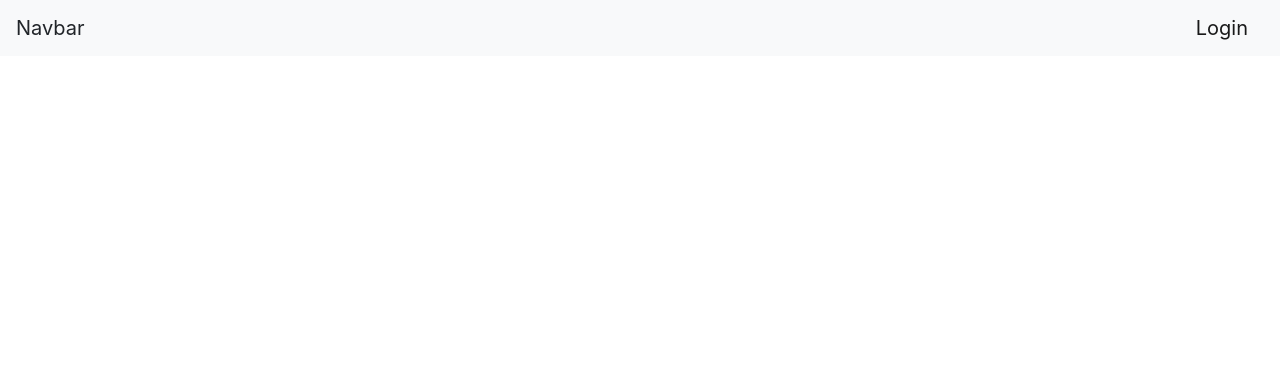
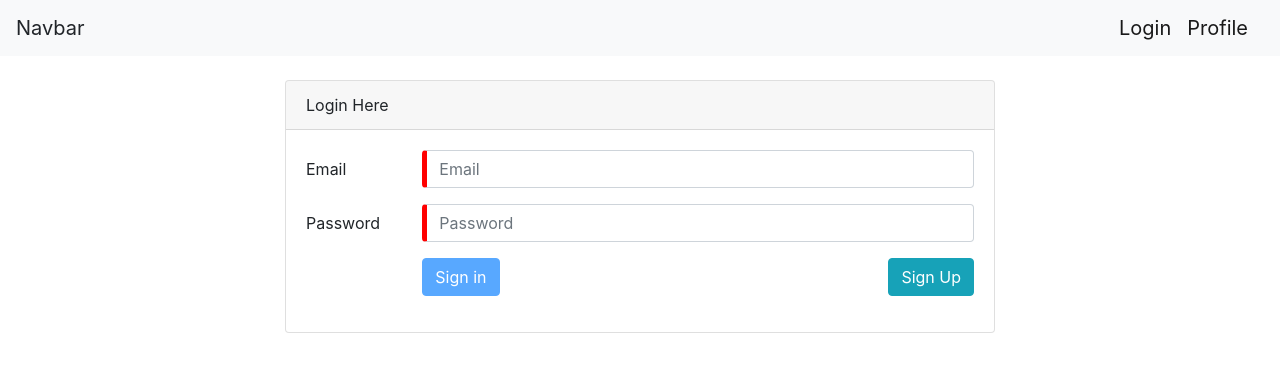
Before and after one commit to VitalyZibulski/Laravel-Angular-JWT, an Angular app: page /login in a window 1280 px wide. Shown: the top 372 px of the page. Built offline with nearby package versions, Linux system fonts and the light colour scheme.

Commit message:
add login router

```diff
--- a/src/app/app.component.html
+++ b/src/app/app.component.html
@@ -1,6 +1,6 @@
 <app-navbar></app-navbar>
 
 <div class="container">
-
+    <router-outlet></router-outlet>
 
 </div>
--- a/src/app/components/login/login.component.html
+++ b/src/app/components/login/login.component.html
@@ -1,3 +1,35 @@
-<p>
-  login works!
-</p>
+<div class="mt-4 col-8 offset-2">
+
+    <div class="card">
+        <div class="card-header">Login Here</div>
+        <div class="card-body">
+            <form #loginForm=ngForm (ngSubmit)="onSubmit()">
+                <div class="alert alert-danger" [hidden]="!error">
+                    {{error}}
+                </div>
+                <div class="form-group row">
+                    <label for="inputEmail3" class="col-sm-2 col-form-label">Email</label>
+                    <div class="col-sm-10">
+                        <input type="email" name="email" class="form-control" id="inputEmail3" placeholder="Email"
+                        [(ngModel)]="form.email" required>
+                    </div>
+                </div>
+                <div class="form-group row">
+                    <label for="inputPassword3" class="col-sm-2 col-form-label">Password</label>
+                    <div class="col-sm-10">
+                        <input type="password" name="password" class="form-control" id="inputPassword3" placeholder="Password"
+                               [(ngModel)]="form.password" required>
+                    </div>
+                </div>
+                <div class="form-group row">
+                    <div class="col-sm-10 offset-2">
+                        <button type="submit" class="btn btn-primary" [disabled]="!loginForm.valid">Sign in</button>
+                        <a routerLink="/signup" type="button" class="btn btn-info float-right">Sign Up</a>
+
+                    </div>
+                </div>
+
+            </form>
+        </div>
+    </div>
+</div>
--- a/src/app/components/login/login.component.ts
+++ b/src/app/components/login/login.component.ts
@@ -1,4 +1,5 @@
 import { Component, OnInit } from '@angular/core';
+import {HttpClient} from '@angular/common/http';
 
 @Component({
   selector: 'app-login',
@@ -7,9 +8,29 @@ import { Component, OnInit } from '@angular/core';
 })
 export class LoginComponent implements OnInit {
 
-  constructor() { }
+    public form = {
+      email: null,
+        password: null
+    };
 
-  ngOnInit() {
-  }
+
+    public error = null;
+
+    constructor(private http:HttpClient) {
+    }
+
+    onSubmit() {
+      return this.http.post('http://localhost:8000/api/login', this.form).subscribe(
+          data => console.log(data),
+          error => this.handleError(error)
+      );
+    }
+
+    handleError(error){
+        this.error = error.error.error;
+    }
+
+    ngOnInit() {
+    }
 
 }
--- a/src/app/components/navbar/navbar.component.html
+++ b/src/app/components/navbar/navbar.component.html
@@ -1,5 +1,7 @@
 <nav class="navbar navbar-light bg-light">
   <a class="navbar-brand">Navbar</a>
-  <a class="navbar-brand" href="#">Login</a>
-
+  <div>
+  <a class="navbar-brand" routerLink="login">Login</a>
+  <a class="navbar-brand" routerLink="profile">Profile</a>
+  </div>
 </nav>
--- a/src/app/components/signup/signup.component.html
+++ b/src/app/components/signup/signup.component.html
@@ -1,3 +1,35 @@
-<p>
-  signup works!
-</p>
+<div class="mt-4 col-8 offset-2">
+
+  <div class="card">
+    <div class="card-header">Login Here</div>
+    <div class="card-body">
+      <form #loginForm=ngForm (ngSubmit)="onSubmit()">
+        <div class="alert alert-danger" [hidden]="!error">
+          {{error}}
+        </div>
+        <div class="form-group row">
+          <label for="inputEmail3" class="col-sm-2 col-form-label">Email</label>
+          <div class="col-sm-10">
+            <input type="email" name="email" class="form-control" id="inputEmail3" placeholder="Email"
+                   [(ngModel)]="form.email" required>
+          </div>
+        </div>
+        <div class="form-group row">
+          <label for="inputPassword3" class="col-sm-2 col-form-label">Password</label>
+          <div class="col-sm-10">
+            <input type="password" name="password" class="form-control" id="inputPassword3" placeholder="Password"
+                   [(ngModel)]="form.password" required>
+          </div>
+        </div>
+        <div class="form-group row">
+          <div class="col-sm-10 offset-2">
+            <button type="submit" class="btn btn-primary" [disabled]="!loginForm.valid">Sign in</button>
+            <a routerLink="/signup" type="button" class="btn btn-info float-right">Sign Up</a>
+
+          </div>
+        </div>
+
+      </form>
+    </div>
+  </div>
+</div>
--- a/src/styles.css
+++ b/src/styles.css
@@ -1,2 +1,10 @@
 /* You can add global styles to this file, and also import other style files */
 @import '~bootstrap/dist/css/bootstrap.css';
+
+.ng-invalid:not(form){
+    border-left:5px solid red;
+}
+
+.ng-valid:not(form){
+    border-left:5px solid green;
+}
```
Also changed, not shown: src/app/app.module.ts (+7 -2 lines).
